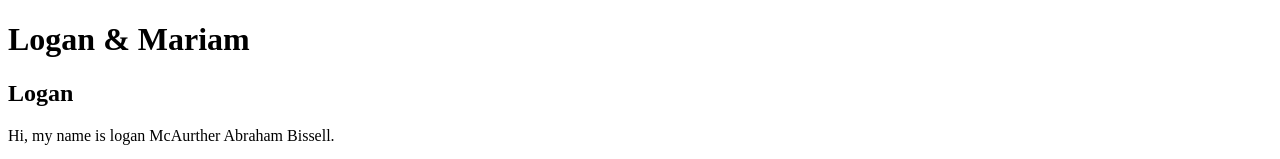
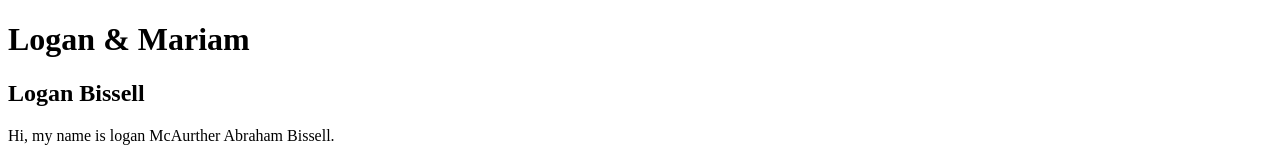
Before and after one commit to mariamkhalifa/Khalifa_M_Bissell_L_HW1, a plain HTML site: page index.html in a window 1280 px wide. Shown: the top 159 px of the page. Drawn offline with Linux system fonts and the light colour scheme.

Commit message:
added last name

```diff
--- a/index.html
+++ b/index.html
@@ -5,7 +5,7 @@
 	<title>Logan & Mariam</title>
 </head>
 	<h1>Logan & Mariam</h1>
-  <h2>Logan</h2>
+  <h2>Logan Bissell</h2>
 <body>
 	<p>Hi, my name is logan McAurther Abraham Bissell.</p>
 		<img src="images/babylogan.jpg" alt="Logan as a baby" width="250" height="250">
```
